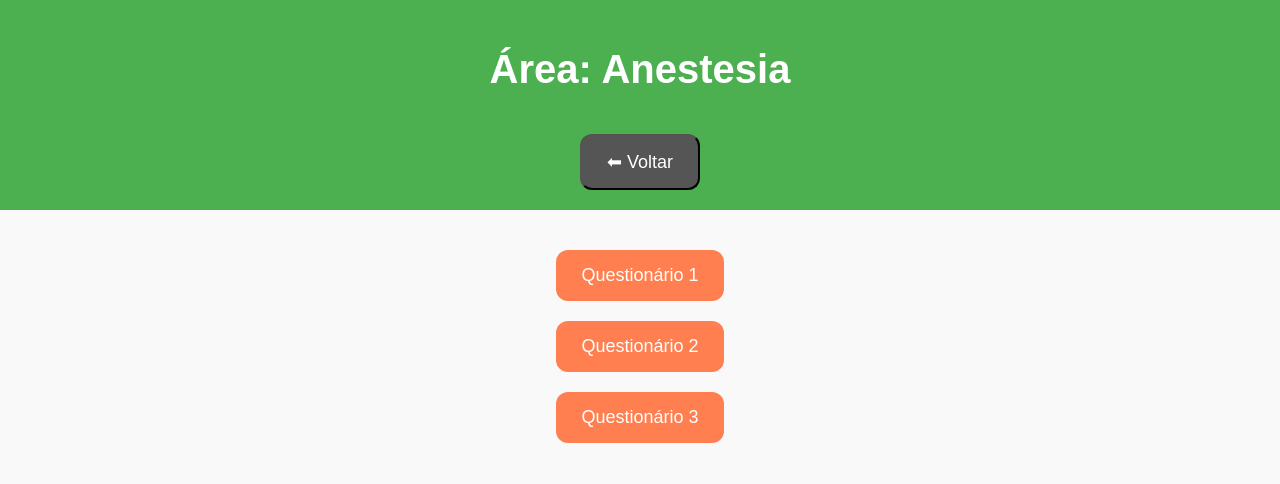
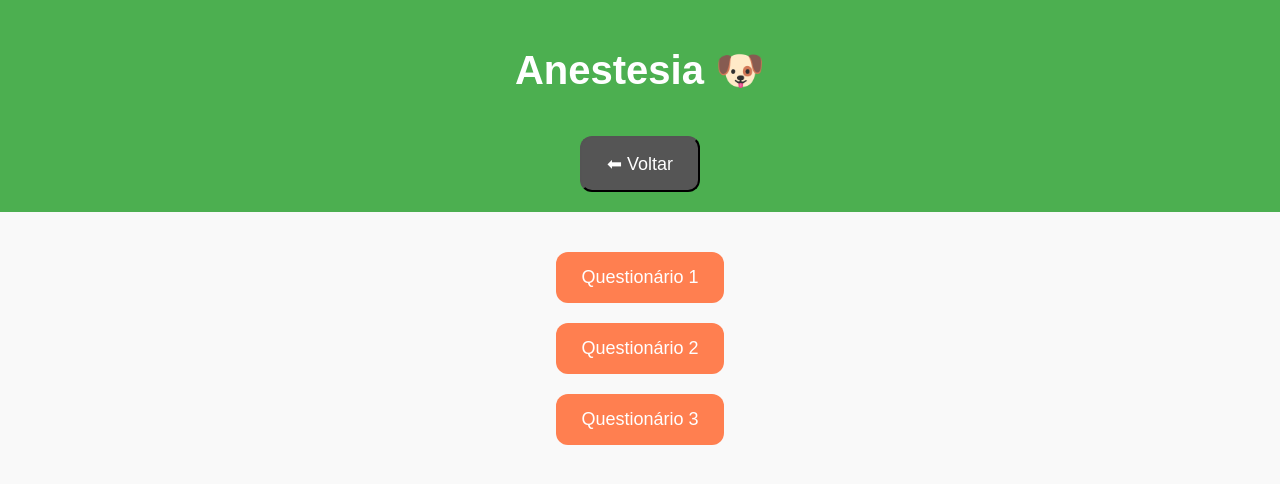
Before and after one commit to zzmarcosbebiano99-eng/Pet-quiz-Dra-Ana, a plain HTML site: page anestesia/index.html in a window 1280 px wide. Drawn offline with Linux system fonts and the light colour scheme.

Commit message:
Update index.html

```diff
--- a/anestesia/index.html
+++ b/anestesia/index.html
@@ -3,12 +3,12 @@
 <head>
   <meta charset="UTF-8">
   <meta name="viewport" content="width=device-width, initial-scale=1.0">
-  <title>Anestesia</title>
+  <title>Anestesia🐶</title>
   <link rel="stylesheet" href="anestesia.css">
 </head>
 <body>
   <header>
-    <h1>Área: Anestesia</h1>
+    <h1> Anestesia 🐶</h1>
     <button onclick="goBack()" class="btn back">⬅ Voltar</button>
   </header>
 
```
